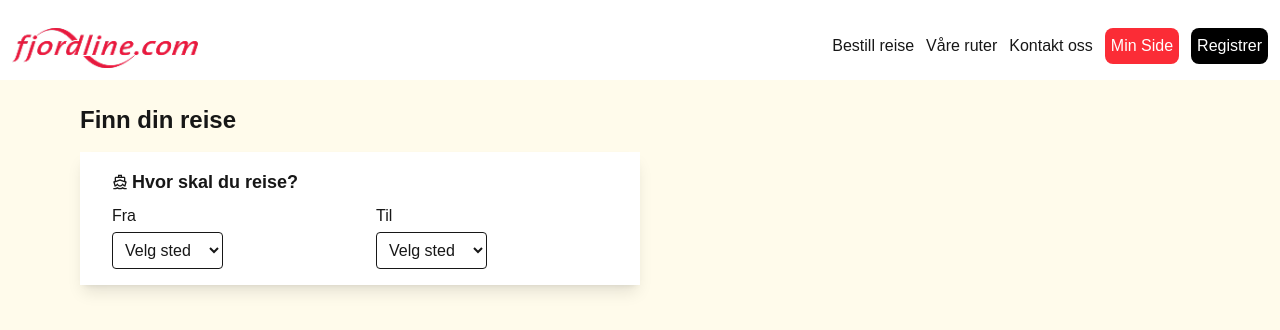
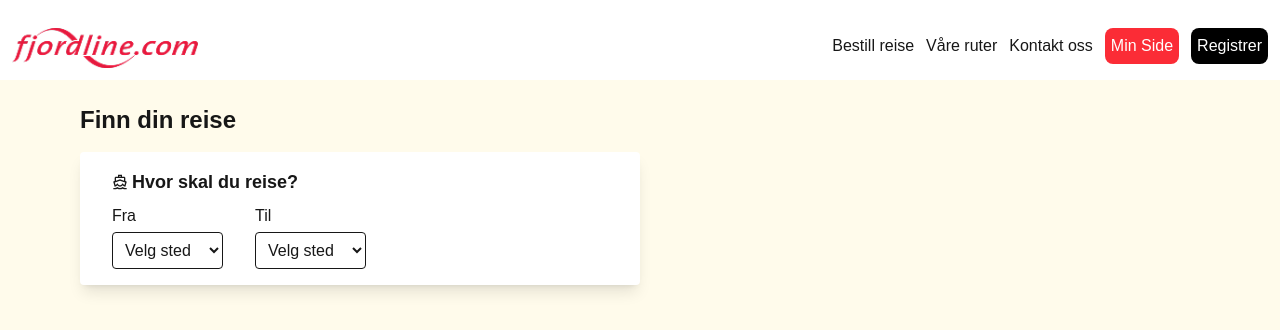
Before and after one commit to RasmusKodehode/case-ferry-booking, a Next.js app: page /bestill-reise in a window 1280 px wide. Shown: the top 330 px of the page. Built offline with nearby package versions, Linux system fonts and the light colour scheme.

Commit message:
rounded all boxes

```diff
--- a/app/bestill-reise/page.tsx
+++ b/app/bestill-reise/page.tsx
@@ -141,12 +141,12 @@ export default function BookTravel() {
     <main className="flex flex-col items-start flex-1 w-full gap-4 px-2 py-3 bg-amber-50 md:px-20">
       <div className="flex flex-col items-start w-full gap-4">
         <h2 className="pt-3 text-2xl font-bold">Finn din reise</h2>
-        <div className="flex flex-col p-1.5 shadow-lg w-full h-fit bg-white gap-2 md:px-8 md:py-4 md:w-1/2">
+        <div className="flex flex-col p-1.5 shadow-lg w-full h-fit bg-white gap-2 md:px-8 md:py-4 md:w-1/2 rounded">
           <div className="flex flex-row items-center gap-1">
             <MdOutlineDirectionsBoat />
             <h3 className="text-lg font-semibold">Hvor skal du reise?</h3>
           </div>
-          <div className="flex flex-col w-full gap-2 md:flex-row md:gap-8">
+          <div className="flex flex-col w-full gap-2 md:flex-row md:gap-8 md:w-fit">
             <div className="flex flex-col w-full gap-1">
               <label>Fra</label>
               <DropDown
@@ -166,7 +166,7 @@ export default function BookTravel() {
           </div>
         </div>
         {availableDates.length !== 0 && (
-          <div className="flex flex-col p-1.5 shadow-lg bg-white w-full md:w-1/2 md:px-8 md:py-4">
+          <div className="flex flex-col p-1.5 shadow-lg bg-white w-full md:w-1/2 md:px-8 md:py-4 rounded">
             <DepartureCalendar
               availableDates={availableDates}
               selectedDate={selectedDate}
```
